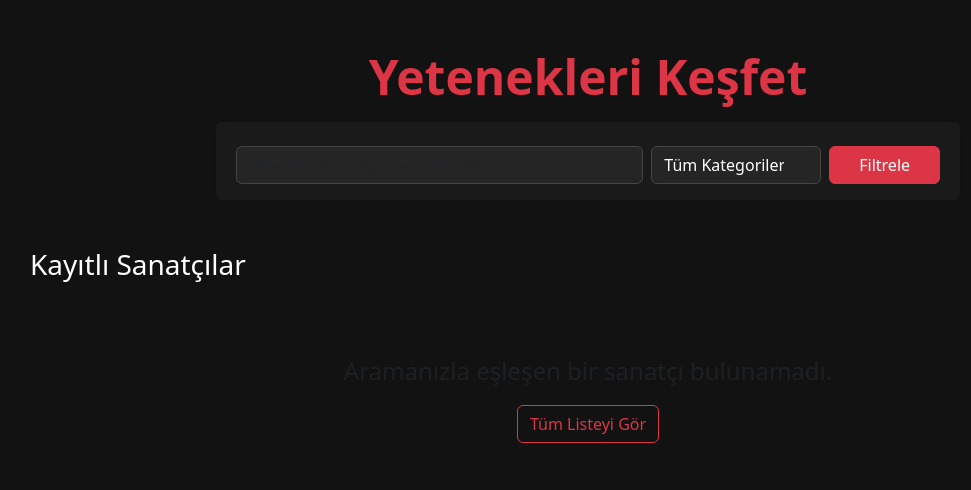
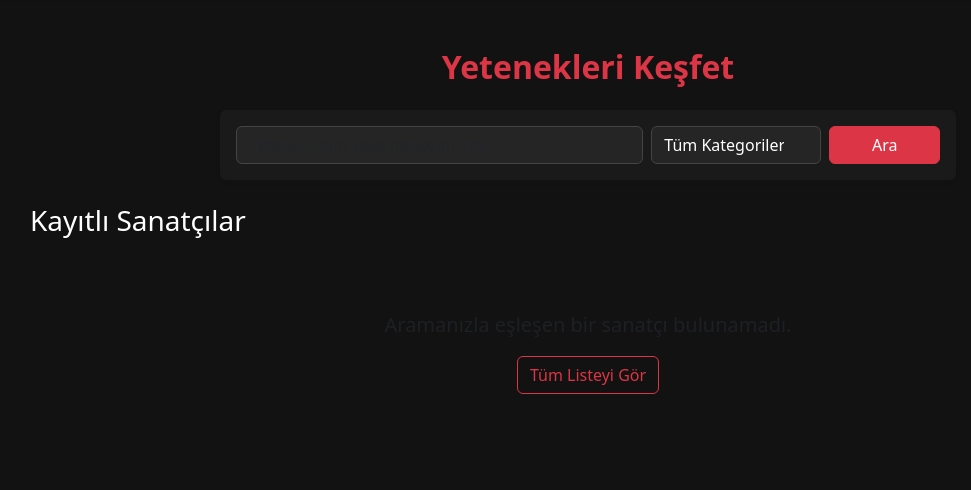
Before and after one commit to Phemsous/Goster-Kendini, a Django app: page /talents/ in a window 1280 px wide. Shown: the part 56-546 px from the top of the page, without its empty margins (52-1023 px from the left). Run offline with Django 5.2, Linux system fonts and the light colour scheme; data that the repository does not hold is empty.

Commit message:
küçük değişiklikler

```diff
--- a/templates/talents/talent_list.html
+++ b/templates/talents/talent_list.html
@@ -7,15 +7,17 @@ body { background-color: #121212; color: white; }
 {% endblock %}
 
 {% block content %}
-<div class="container mt-5">
-    <div class="row mb-5">
-        <div class="col-md-8 mx-auto text-center">
-            <h1 class="display-5 fw-bold mb-4 text-danger">Yetenekleri Keşfet</h1>
-            <form method="GET" action="/talents/" class="row g-2 shadow-sm p-3 rounded" style="background:#1a1a1a;">
-                <div class="col-md-7">
-                    <input class="form-control" style="background:#252525; border:1px solid #444; color:white;" type="search" name="q" placeholder="Yetenek, isim veya deneyim ara..." value="{{ query }}">
+<div class="container mt-4 mt-md-5">
+    <div class="row mb-4">
+        <div class="col-12 col-md-10 col-lg-8 mx-auto text-center">
+            <h1 class="fs-2 fw-bold mb-4 text-danger">Yetenekleri Keşfet</h1>
+            <form method="GET" action="/talents/" class="shadow-sm p-3 rounded" style="background:#1a1a1a;">
+                <div class="row g-2">
+                    <div class="col-12 col-md-7">
+                        <input class="form-control" style="background:#252525; border:1px solid #444; color:white;"
+                               type="search" name="q" placeholder="Yetenek, isim veya deneyim ara..." value="{{ query }}">
                     </div>
-                <div class="col-md-3">
+                    <div class="col-8 col-md-3">
                         <select name="category" class="form-select" style="background:#252525; border:1px solid #444; color:white;">
                             <option value="">Tüm Kategoriler</option>
                             <option value="actor" {% if category == 'actor' %}selected{% endif %}>Oyuncu</option>
@@ -24,19 +26,21 @@ body { background-color: #121212; color: white; }
                             <option value="model" {% if category == 'model' %}selected{% endif %}>Model</option>
                         </select>
                     </div>
-                <div class="col-md-2">
-                    <button class="btn btn-danger w-100" type="submit">Filtrele</button>
+                    <div class="col-4 col-md-2">
+                        <button class="btn btn-danger w-100" type="submit">Ara</button>
+                    </div>
                 </div>
             </form>
         </div>
     </div>
+
     <div class="row">
         <h3 class="mb-4">Kayıtlı Sanatçılar</h3>
         {% for talent in talents %}
-        <div class="col-md-6 mb-4">
+        <div class="col-12 col-md-6 mb-4">
             <div class="card h-100 shadow-sm border-0 border-start border-danger border-5">
                 <div class="card-body">
-                    <div class="d-flex justify-content-between align-items-start">
+                    <div class="d-flex justify-content-between align-items-start flex-wrap gap-2">
                         <div>
                             <h5 class="card-title fw-bold mb-0">{{ talent.title }}</h5>
                             <small class="text-danger fw-bold">{{ talent.get_category_display }}</small>
@@ -48,7 +52,7 @@ body { background-color: #121212; color: white; }
                         </a>
                     </div>
                     <hr class="border-secondary">
-                    <p class="card-text"><strong>Deneyim:</strong><br>{{ talent.experience|truncatewords:30 }}</p>
+                    <p class="card-text small"><strong>Deneyim:</strong><br>{{ talent.experience|truncatewords:30 }}</p>
                     <p class="card-text text-muted small"><strong>Yetenekler:</strong> {{ talent.skills }}</p>
                 </div>
                 <div class="card-footer border-0 text-muted small" style="background:#1a1a1a;">
@@ -58,7 +62,7 @@ body { background-color: #121212; color: white; }
         </div>
         {% empty %}
         <div class="col-12 text-center py-5">
-            <p class="text-muted fs-4">Aramanızla eşleşen bir sanatçı bulunamadı.</p>
+            <p class="text-muted fs-5">Aramanızla eşleşen bir sanatçı bulunamadı.</p>
             <a href="/talents/" class="btn btn-outline-danger">Tüm Listeyi Gör</a>
         </div>
         {% endfor %}
```
Lines whose indentation alone changed are shown as unchanged.
